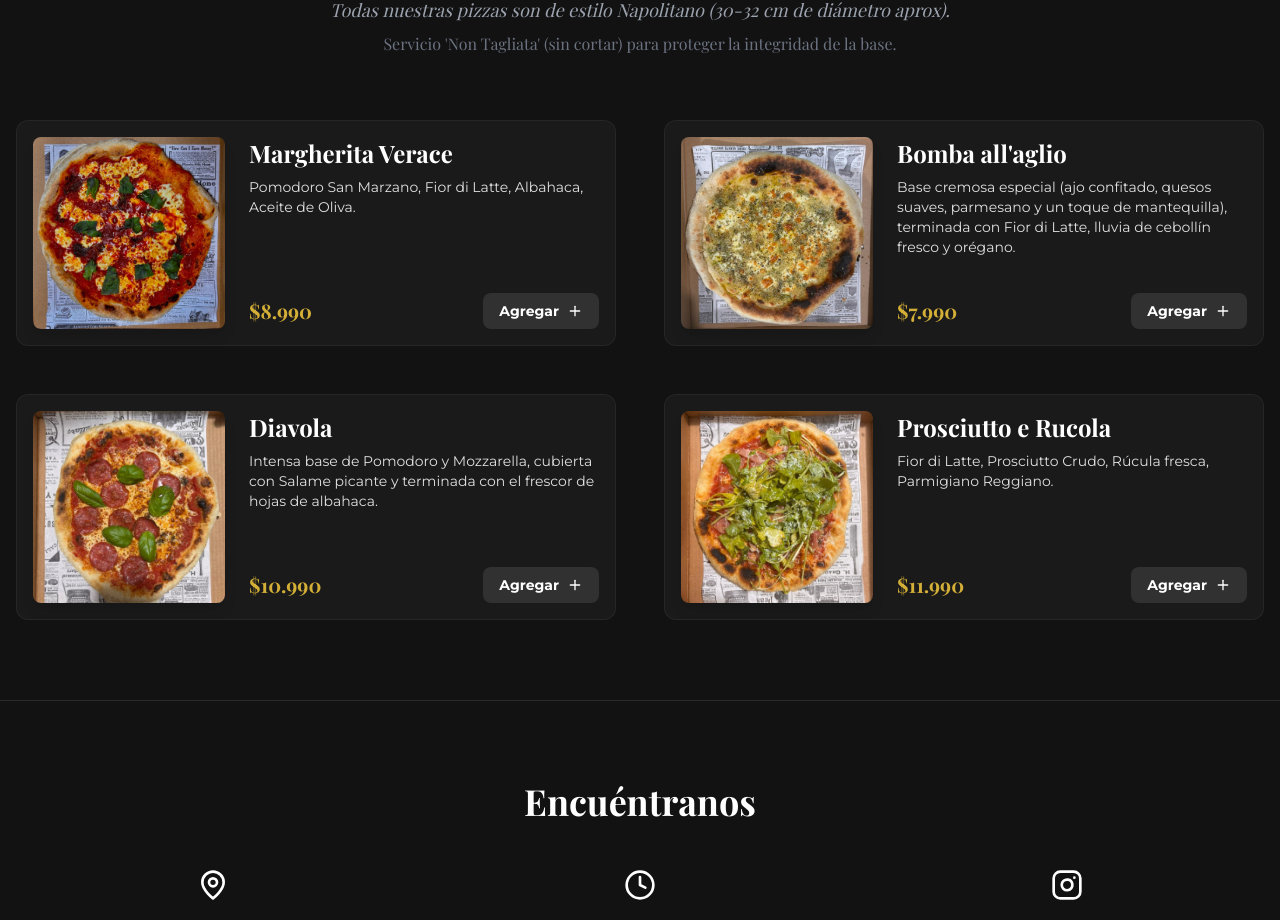
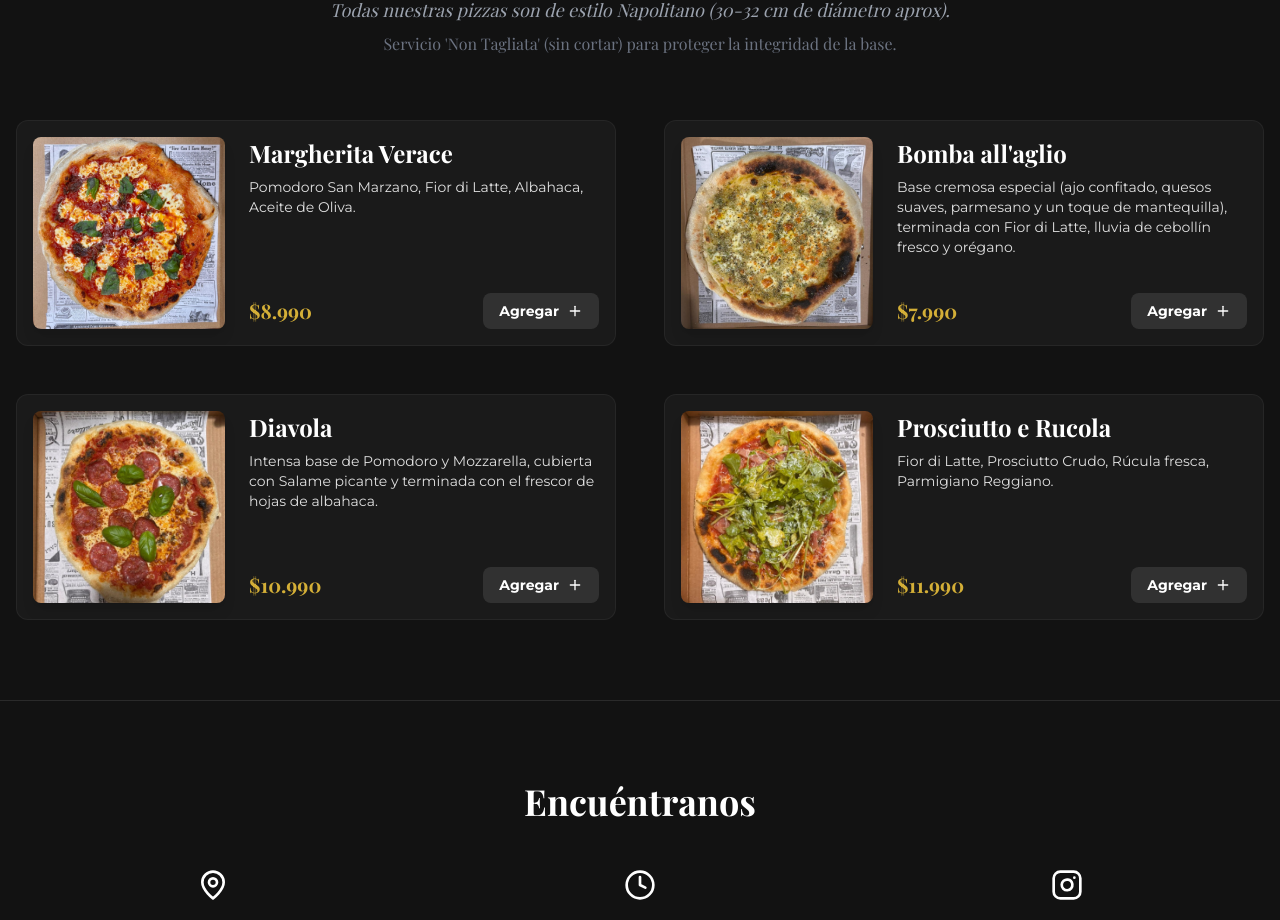
Before and after one commit to btobar11/La-Biga-Pizzer-a, a Next.js app: page / in a window 1280 px wide. Shown: the part 1772-2692 px from the top of the page. Built offline with nearby package versions, Linux system fonts and the light colour scheme; no server answers; the database is empty; a web font is replaced by a local one.

Commit message:
Update Margarita pizza image

```diff
--- a/components/Menu.tsx
+++ b/components/Menu.tsx
@@ -11,7 +11,7 @@ const pizzas = [
         name: "Margherita Verace",
         description: "Pomodoro San Marzano, Fior di Latte, Albahaca, Aceite de Oliva.",
         price: 8990,
-        image: "/pizzas/margarita.jpg"
+        image: "/pizzas/margarita_v2.jpg"
     },
     {
         id: "bomba",
```
Also changed, not shown: public/pizzas/margarita_v2.jpg (added).
